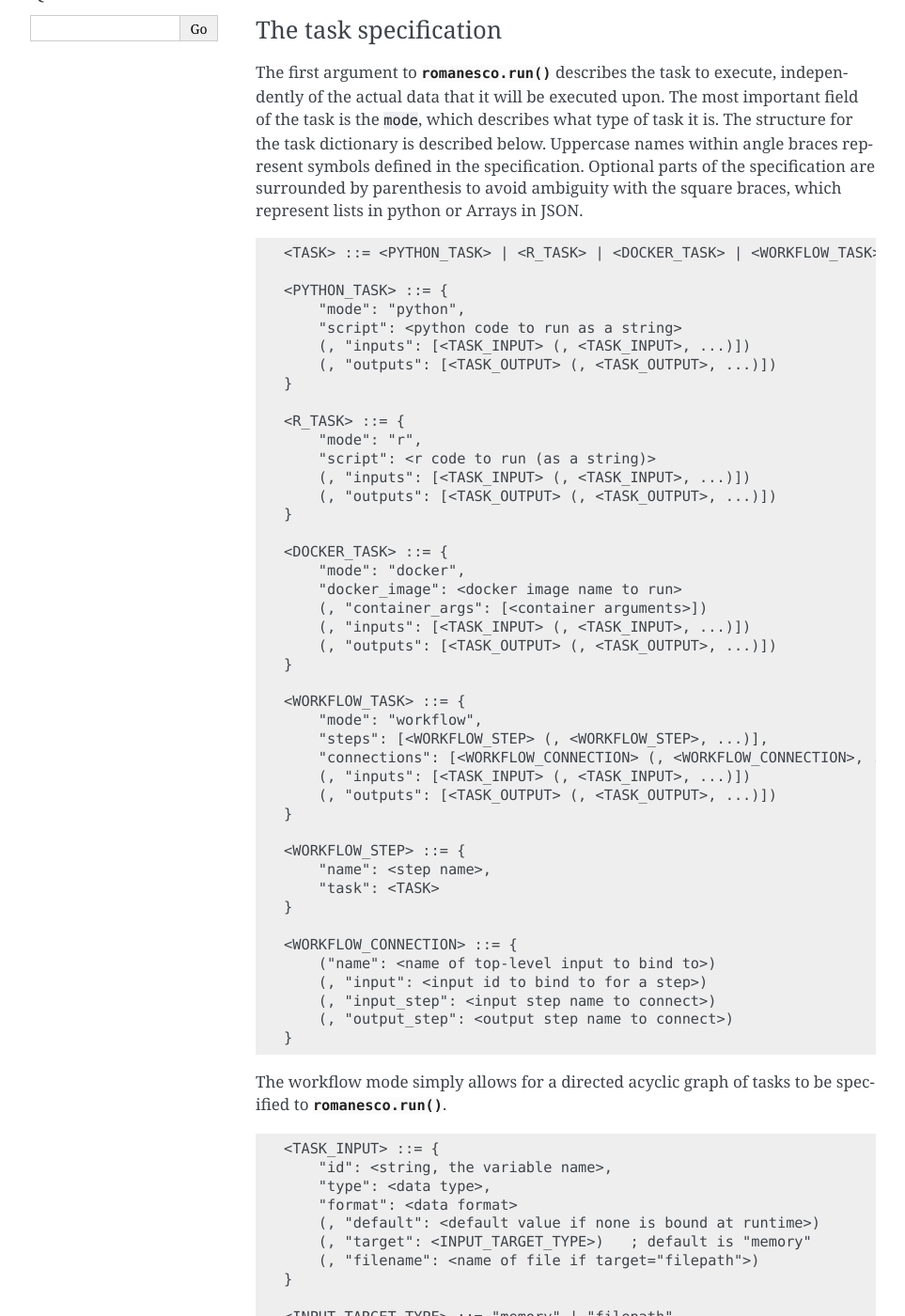
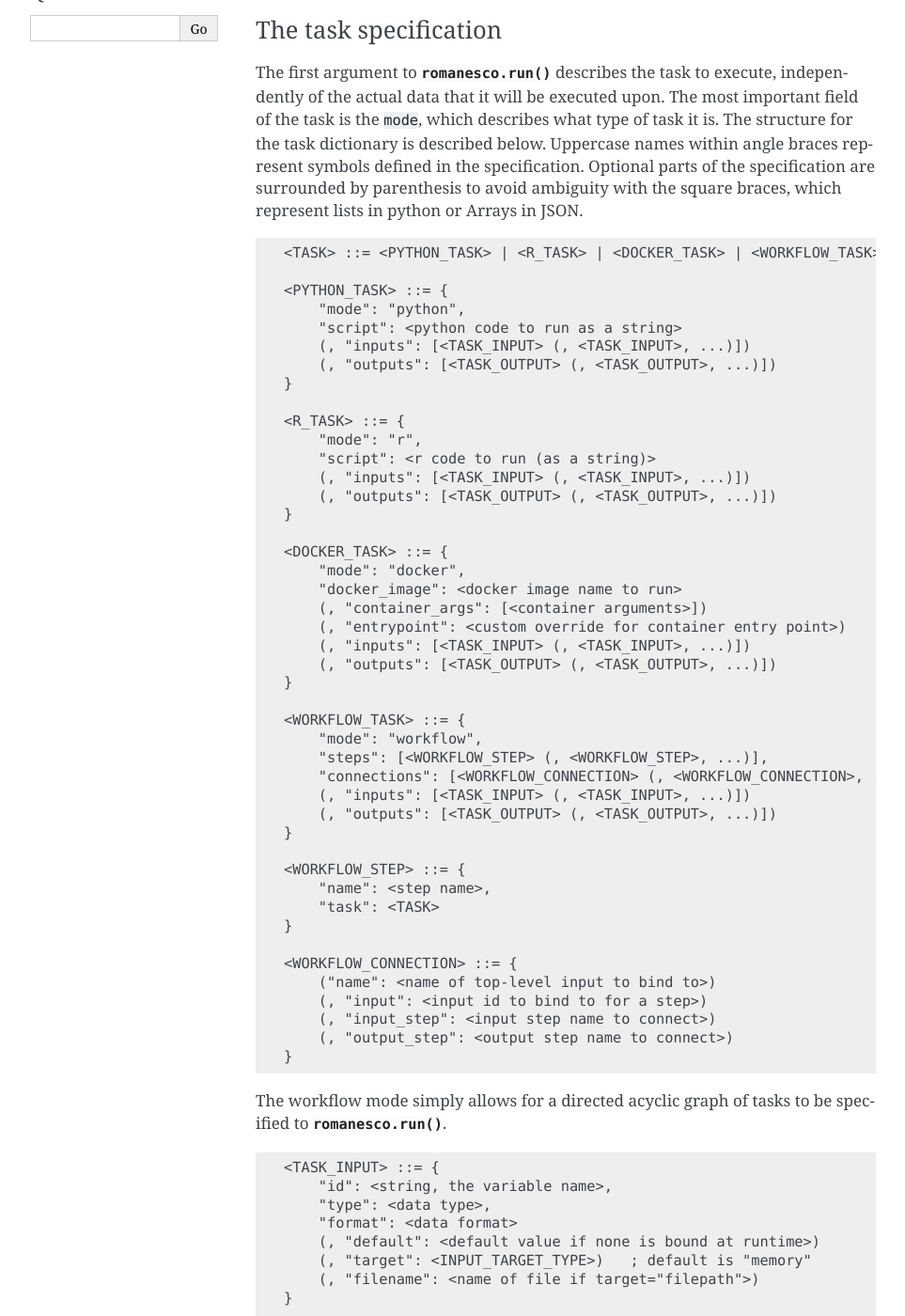
Before and after one commit to girder/girder_worker, a Sphinx documentation site: the page built from docs/api-docs.rst, in a window 1280 px wide and 1400 px high, scrolled down 400 px. Shown: the whole window at 94% size, without its empty margins (148-1111 px from the left). Built offline with Sphinx 7.4.7, drawn with Linux system fonts in a browser that asks for light colours.

Commit message:
Document new option

```diff
--- a/docs/api-docs.rst
+++ b/docs/api-docs.rst
@@ -46,6 +46,7 @@ square braces, which represent lists in python or Arrays in JSON.
         "mode": "docker",
         "docker_image": <docker image name to run>
         (, "container_args": [<container arguments>])
+        (, "entrypoint": <custom override for container entry point>)
         (, "inputs": [<TASK_INPUT> (, <TASK_INPUT>, ...)])
         (, "outputs": [<TASK_OUTPUT> (, <TASK_OUTPUT>, ...)])
     }
```
